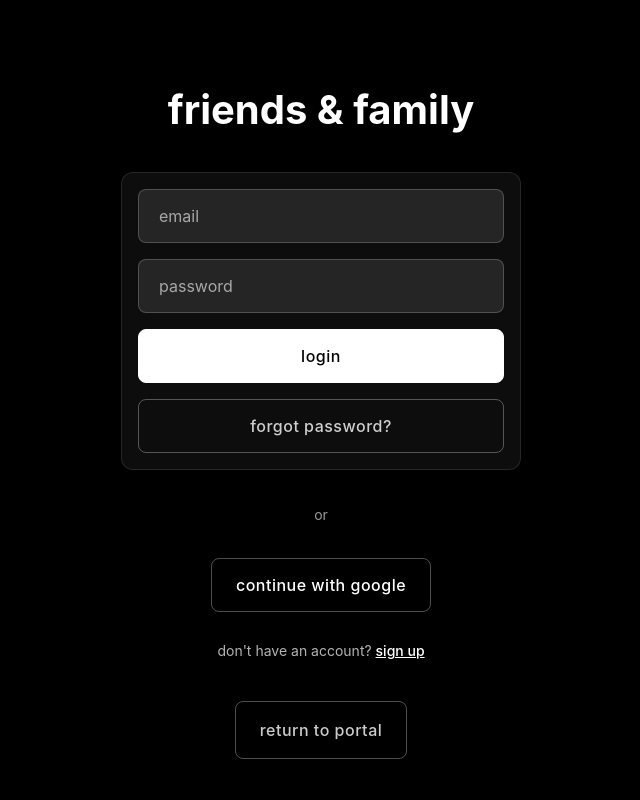
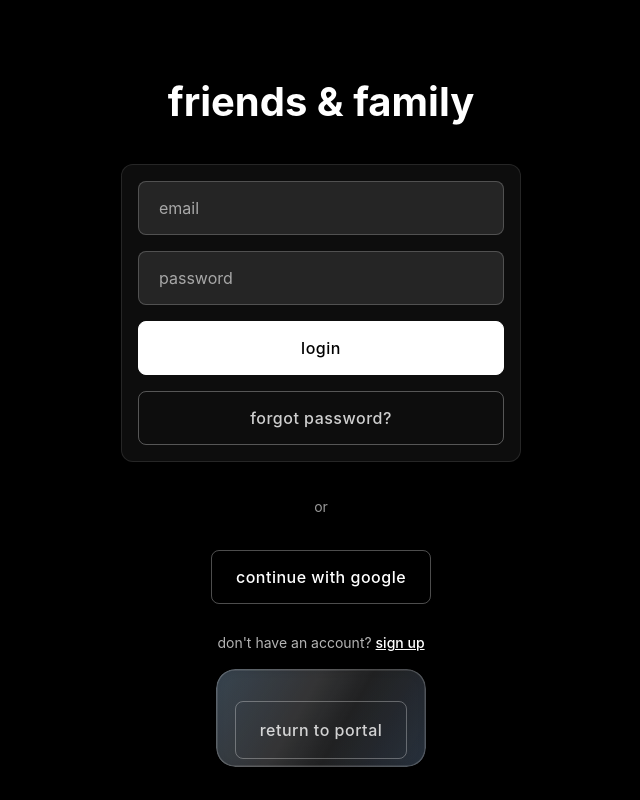
Before and after one commit to whatmorecouldyouneed/wmcyn-online-front-end, a Next.js app: page /login in a window 1280 px wide. Shown: the whole page, without its empty margins (319-959 px from the left). Built offline with nearby package versions, Linux system fonts and the light colour scheme; no server answers.

Commit message:
Merge branch 'main' of https://github.com/whatmorecouldyouneed/wmcyn-online-front-end

```diff
--- a/src/pages/login.tsx
+++ b/src/pages/login.tsx
@@ -3,6 +3,7 @@ import { useRouter } from 'next/router';
 import { useAuth } from '../contexts/AuthContext';
 import Link from 'next/link';
 import styles from '../styles/Index.module.scss';
+import LiquidGlassEffect from '../components/ui/LiquidGlassEffect';
 
 export default function Login() {
   const router = useRouter();
@@ -217,9 +218,11 @@ export default function Login() {
           </p>
         )}
 
-        <Link href="/" className={`${styles.submitButton} ${styles.secondaryButton}`} style={{ marginTop: '1.5rem', textAlign: 'center', display: 'block' }}>
-          return to portal
-        </Link>
+        <LiquidGlassEffect>
+          <Link href="/" className={`${styles.submitButton} ${styles.secondaryButton}`} style={{ marginTop: '1.5rem', textAlign: 'center', display: 'block' }}>
+            return to portal
+          </Link>
+        </LiquidGlassEffect>
       </div>
     </div>
   );
```
